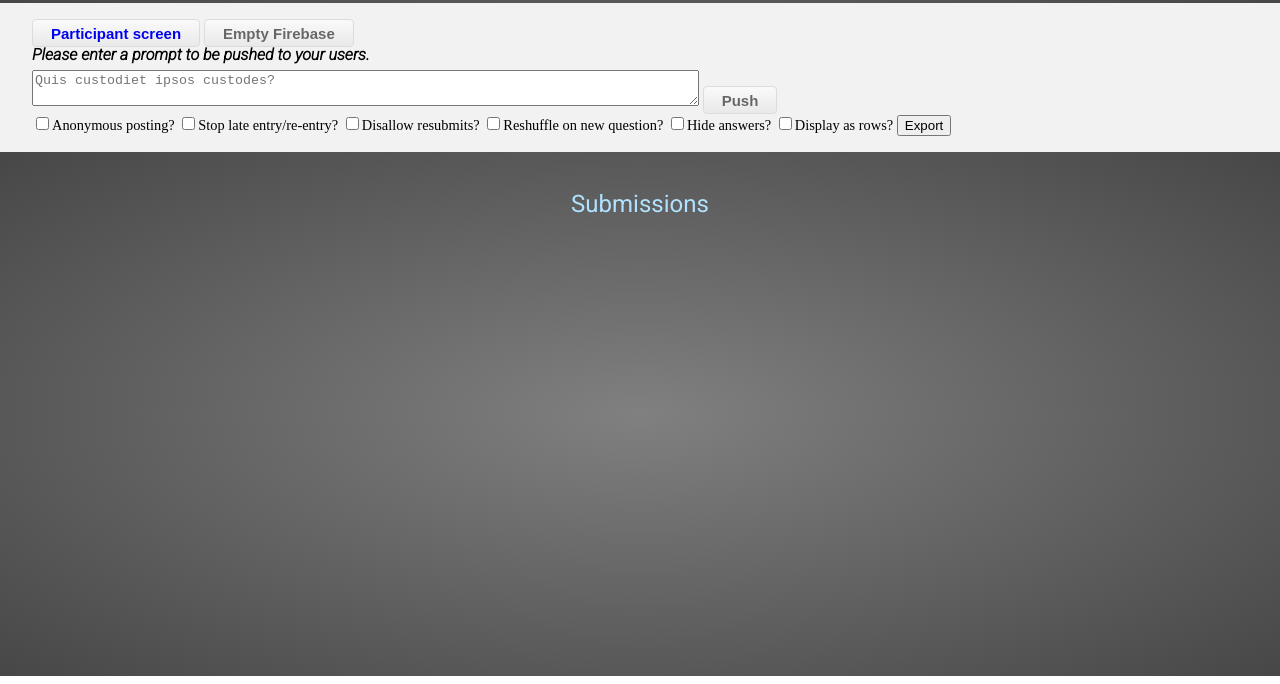
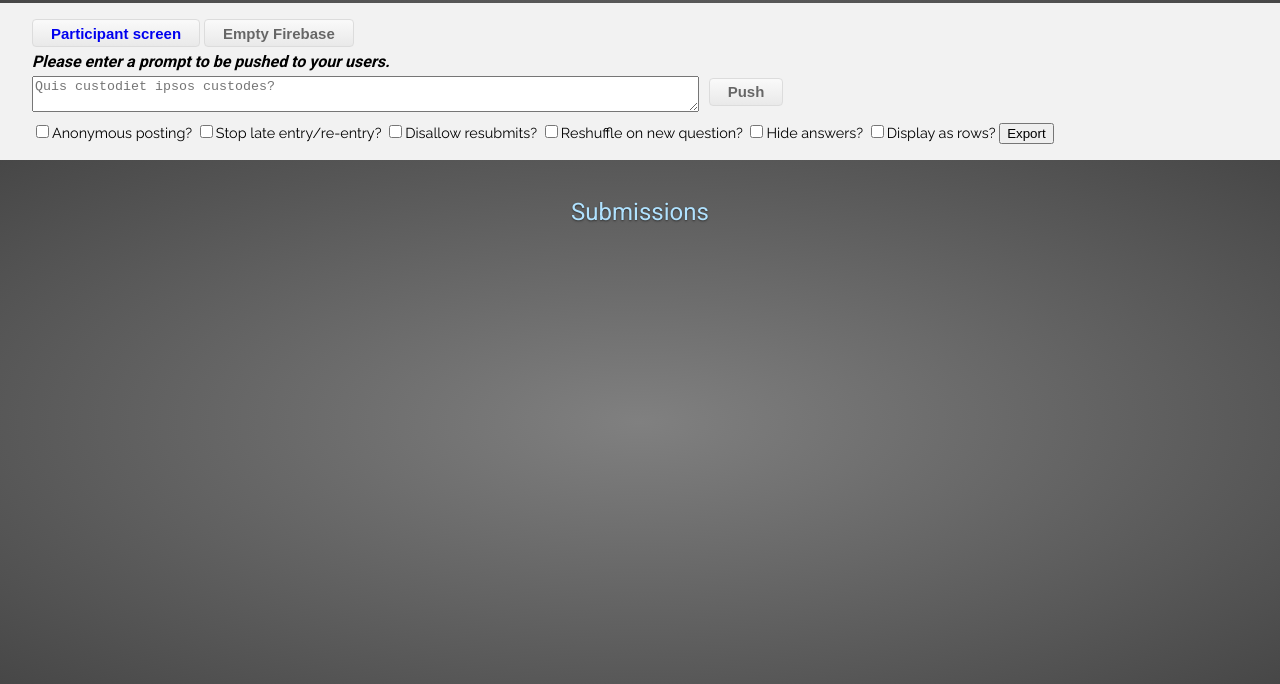
Before and after one commit to DuncanGermain/scratchpost, a website: page public/index.html in a window 1280 px wide. Shown: the part 216-900 px from the top of the page. Drawn offline with nearby package versions, Linux system fonts and the light colour scheme; a script that the page names is missing.

Commit message:
Fix styling in control-bar.

```diff
--- a/public/css/style.css
+++ b/public/css/style.css
@@ -29,6 +29,7 @@ body{
 	color: #b0e2ff;
 	text-align: center;
 	padding: 40px 0 .10px 0;
+	text-shadow:0px 1px 2px #333333;
 }
 
 #scratchpost {
@@ -81,14 +82,6 @@ background-image: radial-gradient(ellipse closest-corner at center, #808080 0%,
 
 .font-point-8 {
 	font-size:0.8em;;
-}
-
-.font-point-9 {
-	font-size:0.9em;
-}
-
-.light {
-	font-family:"Raleway", "300";
 }
 
 header {
@@ -229,6 +222,18 @@ header h1 {
 	background-color:#e9e9e9;
 }
 
+#holdask {
+	position: relative;
+	margin-bottom: 20px;
+}
+
+#ask {
+	position: absolute;
+	margin: 2px 0px 0px 10px;
+}
+.checkboxes {
+	margin-top: 10px;
+}
 #join {
 	margin: 10px 0 0 0px;
 }
@@ -245,15 +250,18 @@ header h1 {
 .control-bar {
 	background-color:#F2F2F2;
 	padding:1em 2em 1em 2em;
+	width: 100%;
 }
 
 .control-bar p {
-	padding-bottom:0.4em;
+	margin-bottom:0.4em;
+	margin-top: 0.4em;
 }
 
 #scratchpost div {
 	border: 4px solid #b0e2ff;
 	border-radius: 10px;
+	box-shadow: 3px 3px 4px #333333;
 }
 
 .one-window {
@@ -325,3 +333,11 @@ header h1 {
 	margin-left:0.5em;
 	margin-right:0.5em;
 }
+
+.font-point-9 {
+	font-size:0.9em;
+}
+
+.light {
+	font-family:"Raleway", "300";
+}
--- a/public/index.html
+++ b/public/index.html
@@ -8,7 +8,7 @@
 		<link type="text/css" rel="stylesheet" href="css/practice.css">
 		<link type="text/css" rel="stylesheet" href="css/style.css">
 		<link rel="stylesheet" href="jq/jquery-ui.min.css">
-		<link href='http://fonts.googleapis.com/css?family=Roboto:400,300,300italic,700' rel='stylesheet' type='text/css'>
+		<link href='http://fonts.googleapis.com/css?family=Roboto:700,400|Raleway:400,300' rel='stylesheet' type='text/css'>
 		<script src="https://ajax.googleapis.com/ajax/libs/jquery/2.1.3/jquery.min.js"></script>
 		<script src="jq/jquery-ui.min.js"></script>
 		<script src='https://cdn.firebase.com/js/client/2.0.4/firebase.js'></script>
@@ -33,8 +33,10 @@
 			<button class="buttons"><a href="html/part.html" target=blank>Participant screen</a></button>
 			<a href="index.html"><button class="buttons" id="nuke">Empty Firebase</button></a>
 			<p class="light-italic bold">Please enter a prompt to be pushed to your users.</p>
-			<textarea class="question" placeholder="Quis custodiet ipsos custodes?"></textarea>
-			<button class="buttons" id="ask">Push</button>
+			<div class="holdask">
+				<textarea class="question" placeholder="Quis custodiet ipsos custodes?"></textarea>
+				<button class="buttons" id="ask">Push</button>
+			</div>
 			<section class="checkboxes light font-point-9">
 				<input type="checkbox" class="checkbox" id="noName">Anonymous posting?
 				<input type="checkbox" class="checkbox" id="noLate">Stop late entry/re-entry?
```
